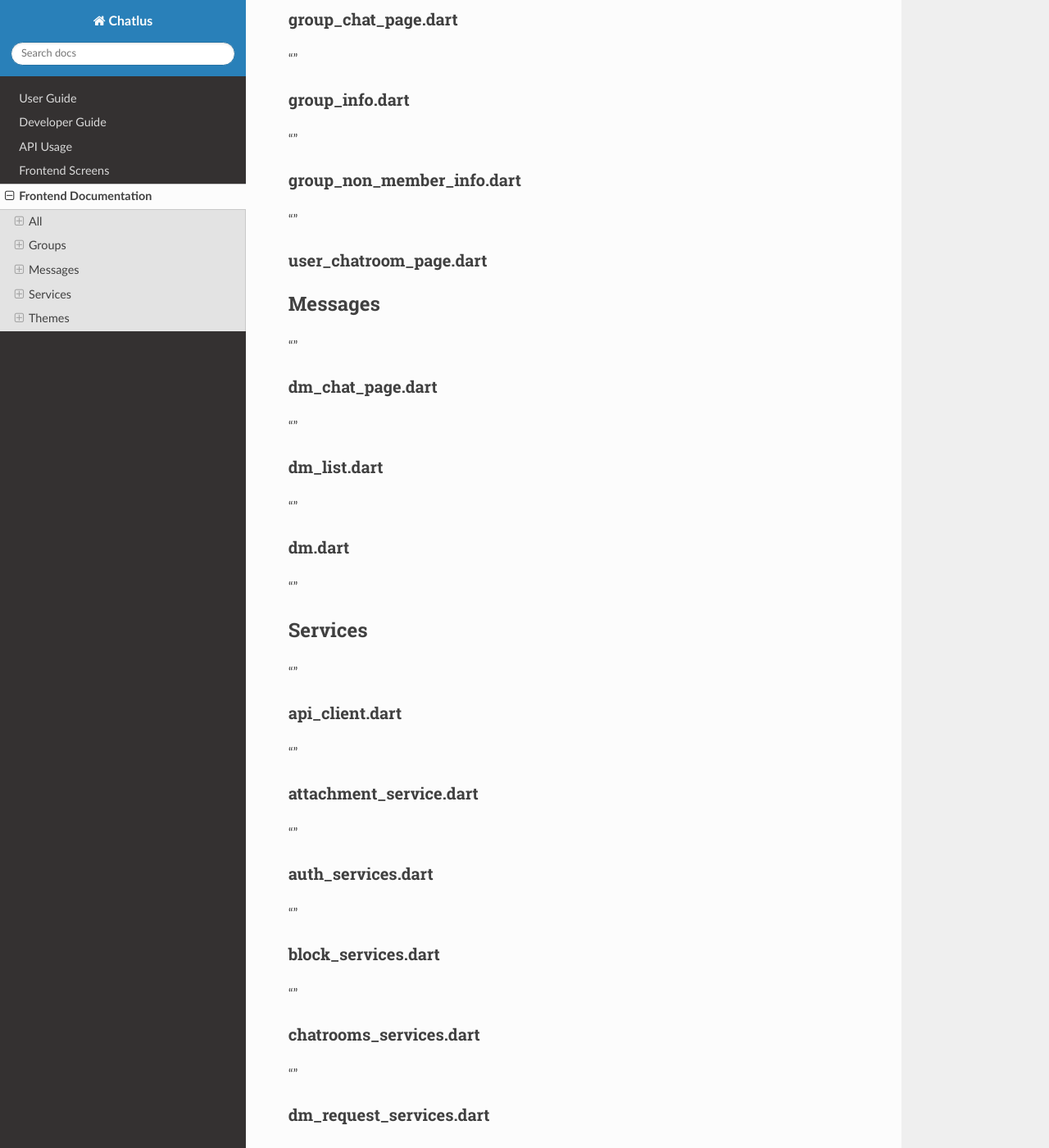
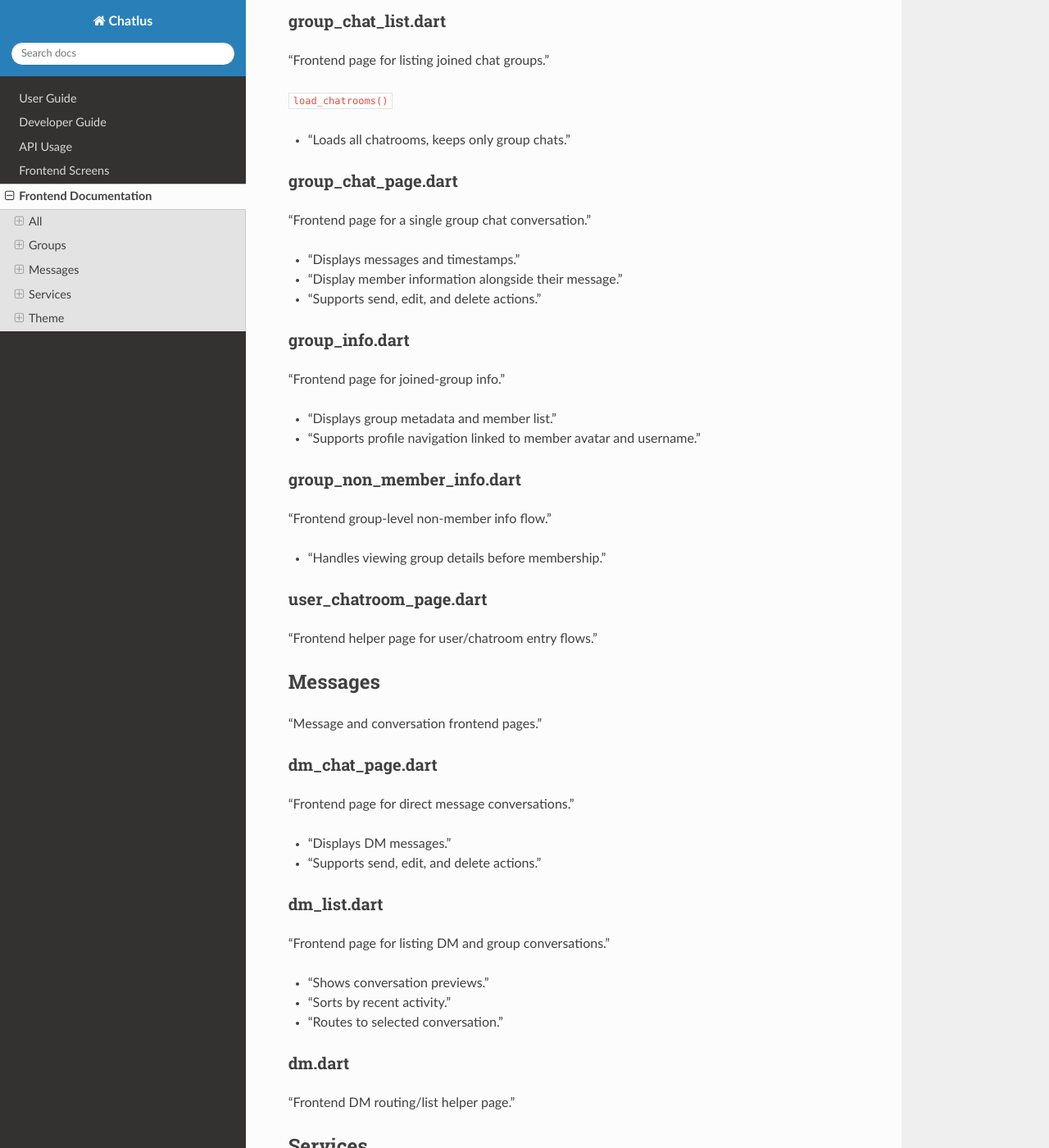
Before and after one commit to Chatlus/chatlus-docs, a Sphinx documentation site: the page built from docs/source/frontend_docs.rst, in a window 1280 px wide and 1400 px high, scrolled down 1333 px. Shown: the whole window at 82% size. Built offline with Sphinx 7.4.7 and the Read the Docs theme 3.1.0, drawn with Linux system fonts in a browser that asks for light colours; some of the changed text lies outside the part shown.

Commit message:
update descriptions
Added new variable `currentUserId` and updated descriptions for various frontend components to enhance clarity.

```diff
--- a/docs/source/frontend_docs.rst
+++ b/docs/source/frontend_docs.rst
@@ -47,9 +53,9 @@ Dev Variables
 Groups
 ******
 
-=========
+=================
 create_group.dart
-=========
+=================
 
 "Frontend page for handling group creation."
 
@@ -57,7 +63,7 @@ create_group.dart
 
 - "Takes in name, description, user_id, and optionally coordinates to create a group"
 
-===================
+====================
 group_chat_list.dart
 ====================
 
@@ -65,150 +71,146 @@ group_chat_list.dart
 
 ``load_chatrooms()``
 
-- "loads all chatrooms, keeps only group chats."
+- "Loads all chatrooms, keeps only group chats."
 
-===================
+====================
 group_chat_page.dart
-===================
+====================
 
-""
+"Frontend page for a single group chat conversation."
 
-===================
+- "Displays messages and timestamps."
+- "Display member information alongside their message."
+- "Supports send, edit, and delete actions."
+
+===============
 group_info.dart
-===================
+===============
+"Frontend page for joined-group info."
 
-""
+- "Displays group metadata and member list."
+- "Supports profile navigation linked to member avatar and username."
 
 ==========================
 group_non_member_info.dart
 ==========================
+"Frontend group-level non-member info flow."
 
-""
+- "Handles viewing group details before membership."
 
-==========================
+=======================
 user_chatroom_page.dart
-==========================
+=======================
+"Frontend helper page for user/chatroom entry flows."
 
 ********
 Messages
 ********
 
-""
+"Message and conversation frontend pages."
 
-===========================
+=================
 dm_chat_page.dart
-===========================
+=================
+"Frontend page for direct message conversations."
 
-""
+- "Displays DM messages."
+- "Supports send, edit, and delete actions."
 
-===========================
+============
 dm_list.dart
-===========================
+============
+"Frontend page for listing DM and group conversations."
 
-""
+- "Shows conversation previews."
+- "Sorts by recent activity."
+- "Routes to selected conversation."
 
-===========================
+=======
 dm.dart
-===========================
-
-""
+=======
+"Frontend DM routing/list helper page."
 
 ********
 Services
 ********
 
-""
+"Frontend API service wrappers."
 
-===========================
+===============
 api_client.dart
-===========================
+===============
+"Shared API client wrapper for POST/GET/PUT/DELETE calls."
 
-""
+=======================
+attachment_service.dart
+=======================
+"Attachment-related API calls (fetching message attachments)."
 
-===========================
-attachment_service.dart
-===========================
+==================
+auth_services.dart
+==================
+"Authentication-related API calls (login)."
 
-""
+===================
+block_services.dart
+===================
+"Blocking-related API calls (block/unblock/list blocked users)."
 
-===========================
-auth_services.dart
-===========================
+=======================
+chatrooms_services.dart
+=======================
+"Chatroom-related API calls (list/create/join/leave/nearby/info)."
 
-""
-
-===========================
-block_services.dart
-===========================
-
-""
-
-===========================
-chatrooms_services.dart
-===========================
-
-""
-
-===========================
+========================
 dm_request_services.dart
-===========================
-
-""
+========================
+"Direct-message-request API calls (send/list/respond)."
 
 ===========================
 friend_request_services.dart
-===========================
+"Friend-request API calls (send/list/status/accept/decline)."
 
-""
+=====================
+friends_services.dart
+=====================
+"Friends API calls (friend list and related friend actions)."
 
-===========================
-friend_services.dart
-===========================
+=====================
+message_services.dart
+=====================
+"Message API calls (load/send/edit/delete)."
 
-""
+==========================
+notification_services.dart
+==========================
+"Notification API calls (load and notification state actions)."
 
-===========================
-message_services.dart
-===========================
+=================
+user_service.dart
+=================
+"User profile API calls (user fetch, avatar/bio updates, presence fetch)."
 
-""
+*****
+Theme
+*****
 
-===========================
-notification_services.dart
-===========================
+===============
+app_colour.dart
+===============
+"Shared colour tokens/constants."
 
-""
+================
+app_spacing.dart
+================
+"Shared spacing tokens/constants."
 
-===========================
-user_services.dart
-===========================
+===================
+app_text_style.dart
+===================
+"Shared text style tokens/constants."
 
-""
-
-********
-Themes
-********
-
-===========================
-app_colour.dart
-===========================
-
-""
-
-===========================
-app_spacing.dart
-===========================
-
-""
-
-===========================
-app_text_style.dart
-===========================
-
-""
-
-===========================
+==============
 app_theme.dart
-===========================
-
-""
+==============
+"Global app ThemeData configuration."
```
Also changed, not shown: other parts of docs/source/frontend_docs.rst (+6 -0 lines).
